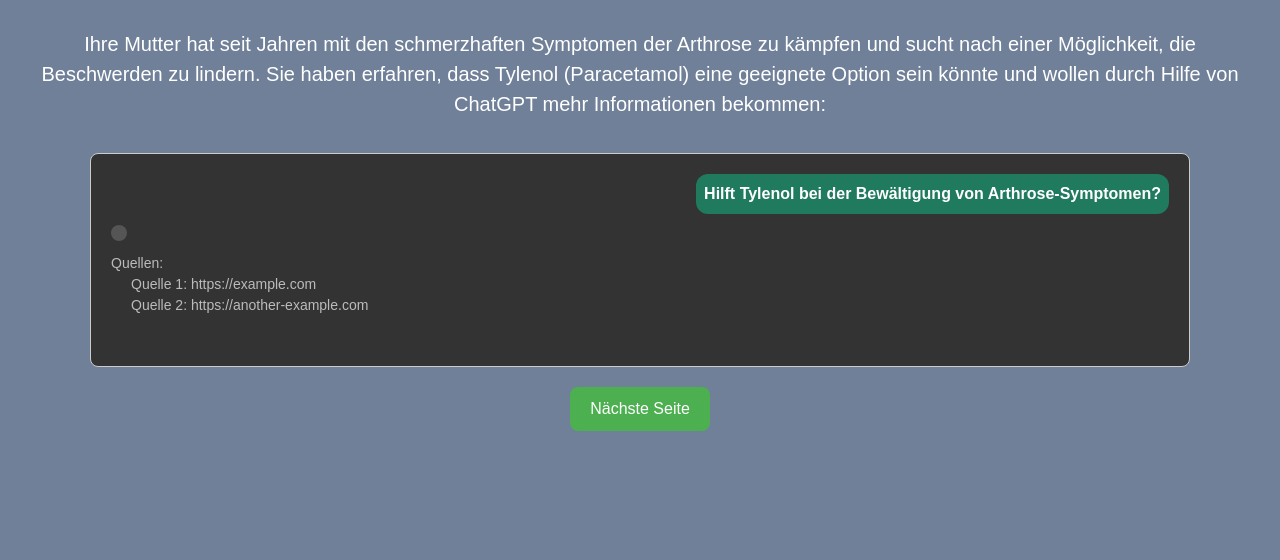
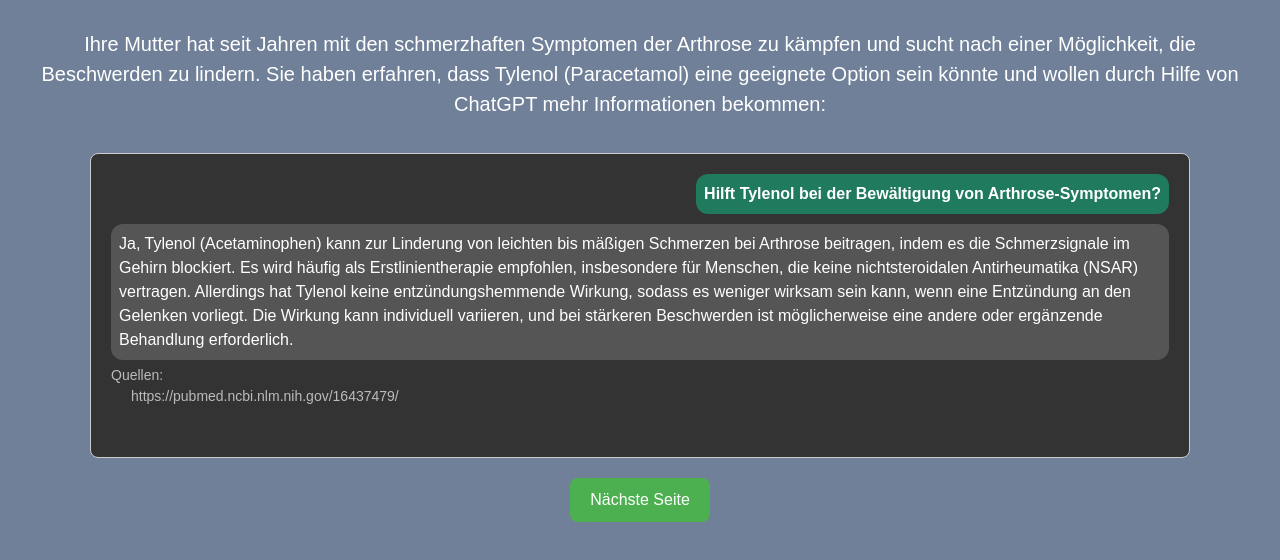
Before and after one commit to DashFreeze/ai-transperancy, a Next.js app: page /Questions/question_mitquellen/question_2 in a window 1280 px wide. Shown: the top 560 px of the page. Built offline with nearby package versions, Linux system fonts and the light colour scheme.

Commit message:
Quellen und Antworten bei mitQuellen hinzugefügt

```diff
--- a/app/DD/page.tsx
+++ b/app/DD/page.tsx
@@ -33,7 +33,7 @@
     // Erstmal zu Question_ohnequellen, brauche noch random gruppeneinteilung
     const handleSubmit = (e: { preventDefault: () => void; }) => {
         e.preventDefault();
-        if (vorname) {
+        if (vorname & nachname & age & geschlecht & abschluss & beruf) {
             localStorage.getItem('userId');
             saveDemographics(parseInt(localStorage.getItem('userId') || '0'), vorname, nachname, age, geschlecht, abschluss, beruf);
             localStorage.clear();
--- a/app/Questions/question_mitquellen/question_1/page.tsx
+++ b/app/Questions/question_mitquellen/question_1/page.tsx
@@ -32,7 +32,7 @@
         {
             sender: 'chatgpt',
             text: 'Ja, Dupixent (Wirkstoff: Dupilumab) ist zur Behandlung von mittelschwerer bis schwerer atopischer Dermatitis (auch bekannt als atopisches Ekzem oder Neurodermitis) zugelassen. Es kann bei Erwachsenen und Jugendlichen ab 12 Jahren eingesetzt werden, deren Erkrankung mit topischen Therapien nicht ausreichend kontrolliert werden kann oder die diese nicht anwenden können. Zudem ist Dupixent für Kinder von 6 Monaten bis 11 Jahren mit schwerer atopischer Dermatitis zugelassen. Es kann allein oder in Kombination mit anderen auf die Haut aufgetragenen Arzneimitteln verwendet werden. Dupixent wirkt, indem es die Wirkung der Botenstoffe Interleukin-4 (IL-4) und Interleukin-13 (IL-13) hemmt, die eine wesentliche Rolle bei der Entzündungsreaktion der atopischen Dermatitis spielen. Durch die Blockierung dieser Botenstoffe kann Dupixent den Hautzustand verbessern und den Juckreiz lindern. Bitte beachten Sie, dass die Anwendung von Dupixent mit Nebenwirkungen verbunden sein kann. Häufige Nebenwirkungen sind Reaktionen an der Injektionsstelle, Bindehautentzündung (Konjunktivitis) und Gelenkschmerzen. Es ist wichtig, die Behandlung mit Ihrem Arzt zu besprechen, um die Risiken und Vorteile abzuwägen.',
-            sources: ['Quelle 1: https://example.com', 'Quelle 2: https://another-example.com'],
+            sources: ['https://pubmed.ncbi.nlm.nih.gov/32927498/'],
         },
     ];
 
--- a/app/Questions/question_mitquellen/question_2/page.tsx
+++ b/app/Questions/question_mitquellen/question_2/page.tsx
@@ -31,8 +31,8 @@
         { sender: 'user', text: 'Hilft Tylenol bei der Bewältigung von Arthrose-Symptomen?', sources: [] },
         {
             sender: 'chatgpt',
-            text: '',
-            sources: ['Quelle 1: https://example.com', 'Quelle 2: https://another-example.com'],
+            text: 'Ja, Tylenol (Acetaminophen) kann zur Linderung von leichten bis mäßigen Schmerzen bei Arthrose beitragen, indem es die Schmerzsignale im Gehirn blockiert. Es wird häufig als Erstlinientherapie empfohlen, insbesondere für Menschen, die keine nichtsteroidalen Antirheumatika (NSAR) vertragen. Allerdings hat Tylenol keine entzündungshemmende Wirkung, sodass es weniger wirksam sein kann, wenn eine Entzündung an den Gelenken vorliegt. Die Wirkung kann individuell variieren, und bei stärkeren Beschwerden ist möglicherweise eine andere oder ergänzende Behandlung erforderlich.',
+            sources: ['https://pubmed.ncbi.nlm.nih.gov/16437479/'],
         },
     ];
 
--- a/app/Questions/question_mitquellen/question_3/page.tsx
+++ b/app/Questions/question_mitquellen/question_3/page.tsx
@@ -31,8 +31,8 @@
         { sender: 'user', text: 'Können L-Theanin-Ergänzungsmittel Stress und Angst reduzieren?', sources: [] },
         {
             sender: 'chatgpt',
-            text: '',
-            sources: ['Quelle 1: https://example.com', 'Quelle 2: https://another-example.com'],
+            text: 'Ja, L-Theanin-Ergänzungsmittel können Stress und Angst reduzieren. L-Theanin ist eine Aminosäure, die vor allem in grünem Tee vorkommt und beruhigende Wirkungen auf das Nervensystem hat, ohne sedierend zu wirken. Studien zeigen, dass L-Theanin die Alpha-Wellen im Gehirn fördert, was zu einem entspannten, aber wachen Zustand führt. Es kann auch die Wirkung von Neurotransmittern wie GABA, Dopamin und Serotonin modulieren, was die Stressreaktion verringert. Viele Menschen berichten von einer verbesserten Stressbewältigung, reduzierter Angst und gesteigerter Konzentration nach der Einnahme',
+            sources: ['https://pubmed.ncbi.nlm.nih.gov/31758301/'],
         },
     ];
 
--- a/app/Questions/question_mitquellen/question_4/page.tsx
+++ b/app/Questions/question_mitquellen/question_4/page.tsx
@@ -31,8 +31,8 @@
         { sender: 'user', text: 'Hilft Selenium Krebs zu vermeiden?', sources: [] },
         {
             sender: 'chatgpt',
-            text: '',
-            sources: ['Quelle 1: https://example.com', 'Quelle 2: https://another-example.com'],
+            text: 'Es gibt Hinweise darauf, dass Selen eine Rolle beim Schutz vor bestimmten Krebsarten spielen könnte, da es antioxidative Eigenschaften besitzt und zur Unterstützung des Immunsystems beiträgt. Allerdings sind die wissenschaftlichen Ergebnisse uneinheitlich. Einige Studien deuten darauf hin, dass eine ausreichende Selenzufuhr mit einem geringeren Risiko für bestimmte Krebsarten wie Prostata-, Lungen- oder Darmkrebs verbunden sein könnte, während andere keinen klaren Nutzen zeigen. Eine übermäßige Selenzufuhr kann zudem gesundheitsschädlich sein. Der beste Weg, Selen aufzunehmen, ist eine ausgewogene Ernährung mit selenreichen Lebensmitteln wie Nüssen, Fisch und Fleisch, anstatt hochdosierte Ergänzungsmittel einzunehmen.',
+            sources: ['https://pubmed.ncbi.nlm.nih.gov/29376219/'],
         },
     ];
 
--- a/app/Questions/question_mitquellen/question_5/page.tsx
+++ b/app/Questions/question_mitquellen/question_5/page.tsx
@@ -31,8 +31,8 @@
         { sender: 'user', text: 'Hilft fermentierte Milch bei Bluthochdruck?', sources: [] },
         {
             sender: 'chatgpt',
-            text: '',
-            sources: ['Quelle 1: https://example.com', 'Quelle 2: https://another-example.com'],
+            text: 'Ja, fermentierte Milchprodukte wie Joghurt und Kefir können helfen, Bluthochdruck zu senken. Sie enthalten bioaktive Peptide, die während der Fermentation entstehen und eine blutdrucksenkende Wirkung haben können, indem sie das Enzym Angiotensin-Converting Enzyme (ACE) hemmen – ähnlich wie einige blutdrucksenkende Medikamente. Zudem können probiotische Bakterien in fermentierten Milchprodukten die Darmgesundheit unterstützen, was indirekt zur Regulierung des Blutdrucks beitragen kann. Studien legen nahe, dass ein regelmäßiger Konsum mit einer moderaten Blutdrucksenkung verbunden sein kann, besonders bei Menschen mit bereits erhöhtem Blutdruck.',
+            sources: ['https://pubmed.ncbi.nlm.nih.gov/22513955/'],
         },
     ];
 
--- a/app/Questions/question_mitquellen/question_6/page.tsx
+++ b/app/Questions/question_mitquellen/question_6/page.tsx
@@ -31,8 +31,8 @@
         { sender: 'user', text: 'Ist ein lauwarmes Bad ein guter Weg um Fieber bei Kindern zu reduzieren?', sources: [] },
         {
             sender: 'chatgpt',
-            text: '',
-            sources: ['Quelle 1: https://example.com', 'Quelle 2: https://another-example.com'],
+            text: 'Ja, ein lauwarmes Bad kann helfen, Fieber bei Kindern sanft zu senken, indem es die Körpertemperatur schrittweise reduziert. Wichtig ist, dass das Wasser nicht kalt, sondern etwa 1–2°C unter der Körpertemperatur liegt, um einen Kälteschock oder Schüttelfrost zu vermeiden. Das Bad sollte nur wenige Minuten dauern, und das Kind sollte danach gut abgetrocknet und warm gehalten werden. Es ist jedoch keine alleinige Maßnahme und sollte mit ausreichender Flüssigkeitszufuhr und gegebenenfalls fiebersenkenden Medikamenten kombiniert werden, wenn vom Arzt empfohlen.',
+            sources: ['https://pubmed.ncbi.nlm.nih.gov/9115527/'],
         },
     ];
 
```
